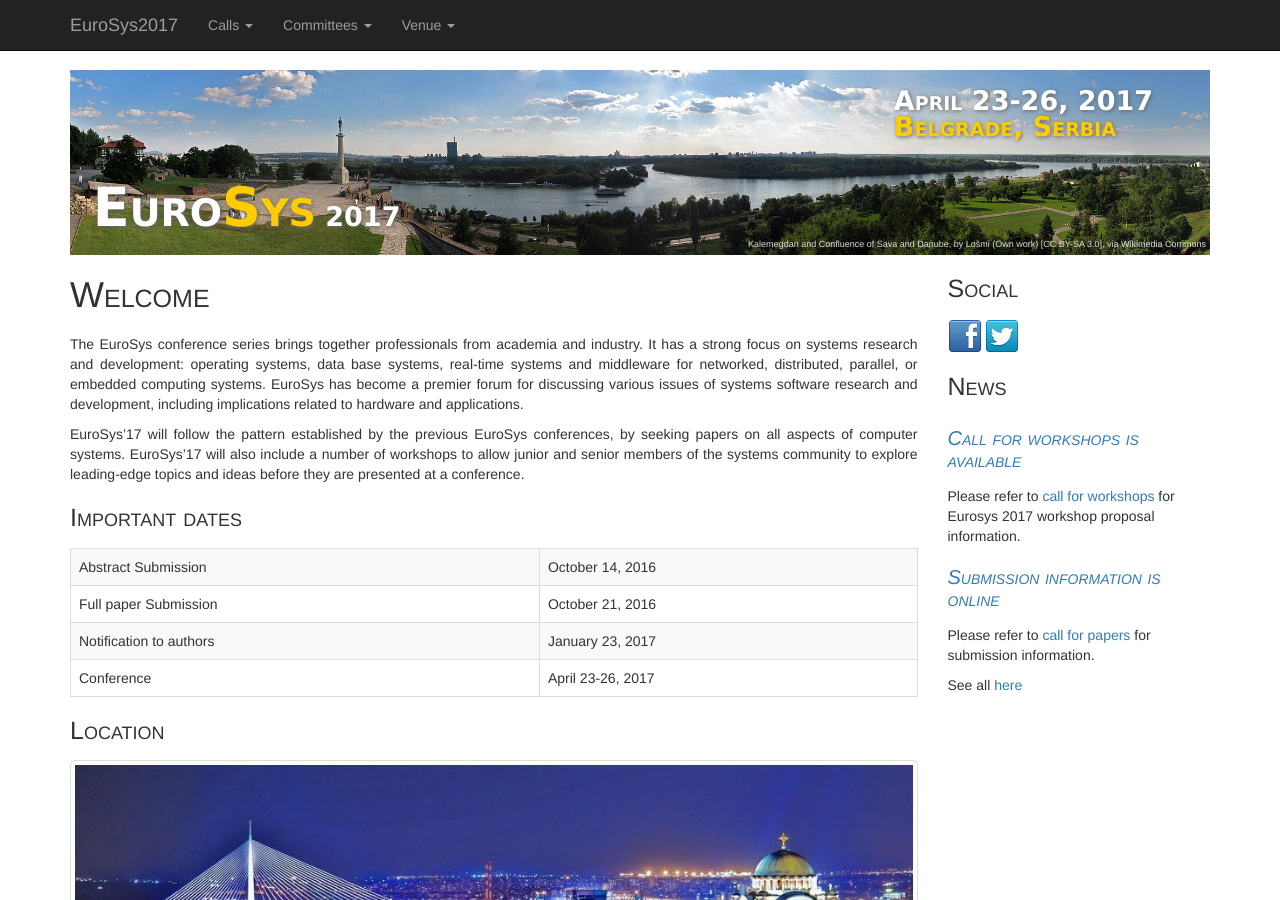
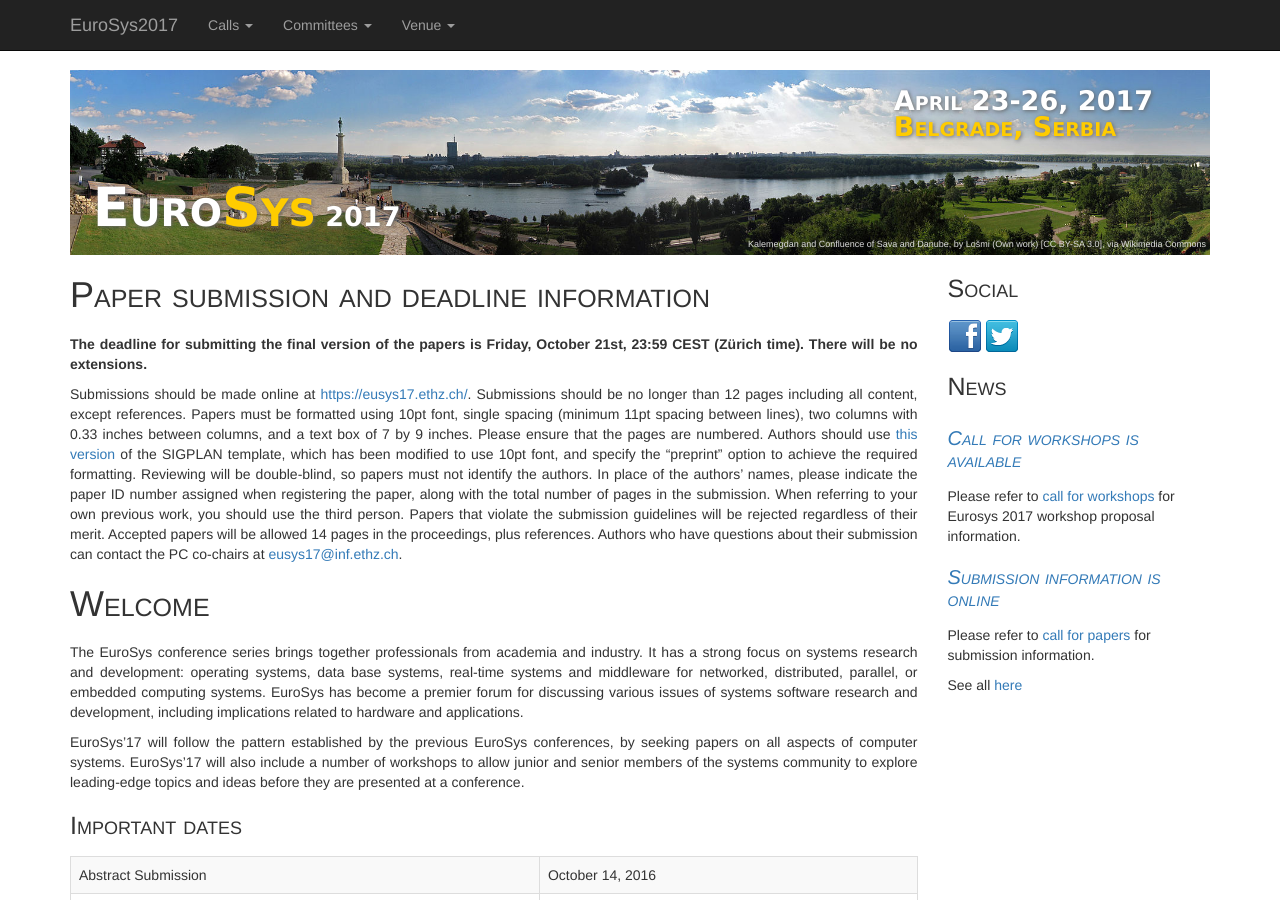
Before and after one commit to eurosys-chapter/2017, a Jekyll site: the page built from index.md, in a window 1280 px wide and 900 px high. Built offline with Jekyll 4.4.1, drawn with Linux system fonts in a browser that asks for light colours; nearby versions of some CDN libraries.

Commit message:
added deadline info

```diff
--- a/index.md
+++ b/index.md
@@ -3,6 +3,12 @@ layout: default
 permalink: /
 published: true
 ---
+
+# Paper submission and deadline information
+
+**The deadline for submitting the final version of the papers is Friday, October 21st, 23:59 CEST (Zürich time). There will be no extensions.**
+
+Submissions should be made online at <a href="https://eusys17.ethz.ch/" target="_blank">https://eusys17.ethz.ch/</a>. Submissions should be no longer than 12 pages including all content, except references. Papers must be formatted using 10pt font, single spacing (minimum 11pt spacing between lines), two columns with 0.33 inches between columns, and a text box of 7 by 9 inches. Please ensure that the pages are numbered. Authors should use [this version](http://eurosys16.doc.ic.ac.uk/calls/papers/sigplanconf-eurosys.cls) of the SIGPLAN template, which has been modified to use 10pt font, and specify the "preprint" option to achieve the required formatting. Reviewing will be double-blind, so papers must not identify the authors. In place of the authors' names, please indicate the paper ID number assigned when registering the paper, along with the total number of pages in the submission. When referring to your own previous work, you should use the third person. Papers that violate the submission guidelines will be rejected regardless of their merit. Accepted papers will be allowed 14 pages in the proceedings, plus references. Authors who have questions about their submission can contact the PC co-chairs at [eusys17@inf.ethz.ch](mailto:eusys17@inf.ethz.ch).
 
 # Welcome
 
```
Also changed, not shown: calls/papers.md (+2 -0 lines).
